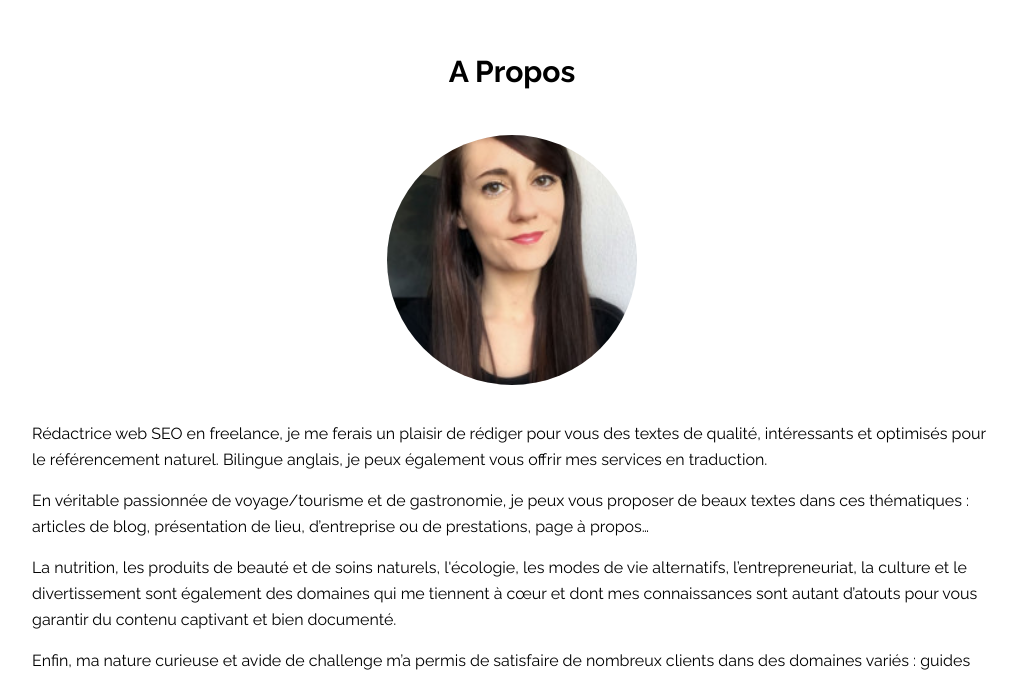
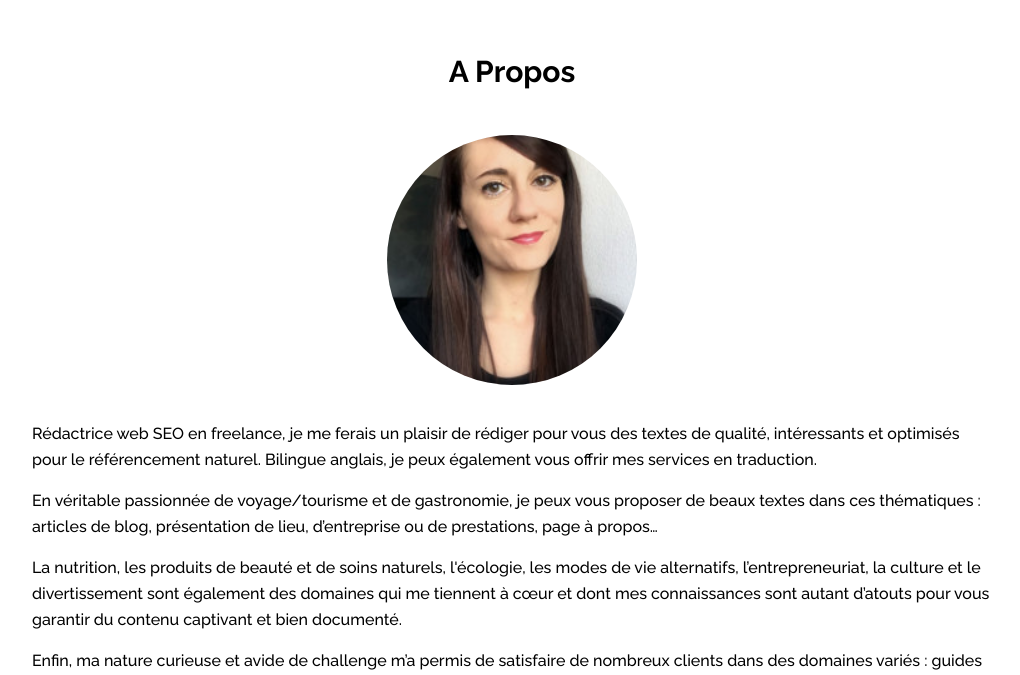
Before and after one commit to MailboxArsonist/plume, a Nuxt app: page /about in a window 1280 px wide. Shown: the part 125-800 px from the top of the page, without its empty margins (128-1148 px from the left). Built offline with nearby package versions, Linux system fonts and the light colour scheme.

Commit message:
up about fw

```diff
--- a/pages/about/index.vue
+++ b/pages/about/index.vue
@@ -72,6 +72,7 @@ section.about {
   p {
     margin-bottom: 1em;
     line-height: 1.6em;
+    font-weight: 500;
     &:last-of-type {
       margin-bottom: 2.5em;
     }
```
